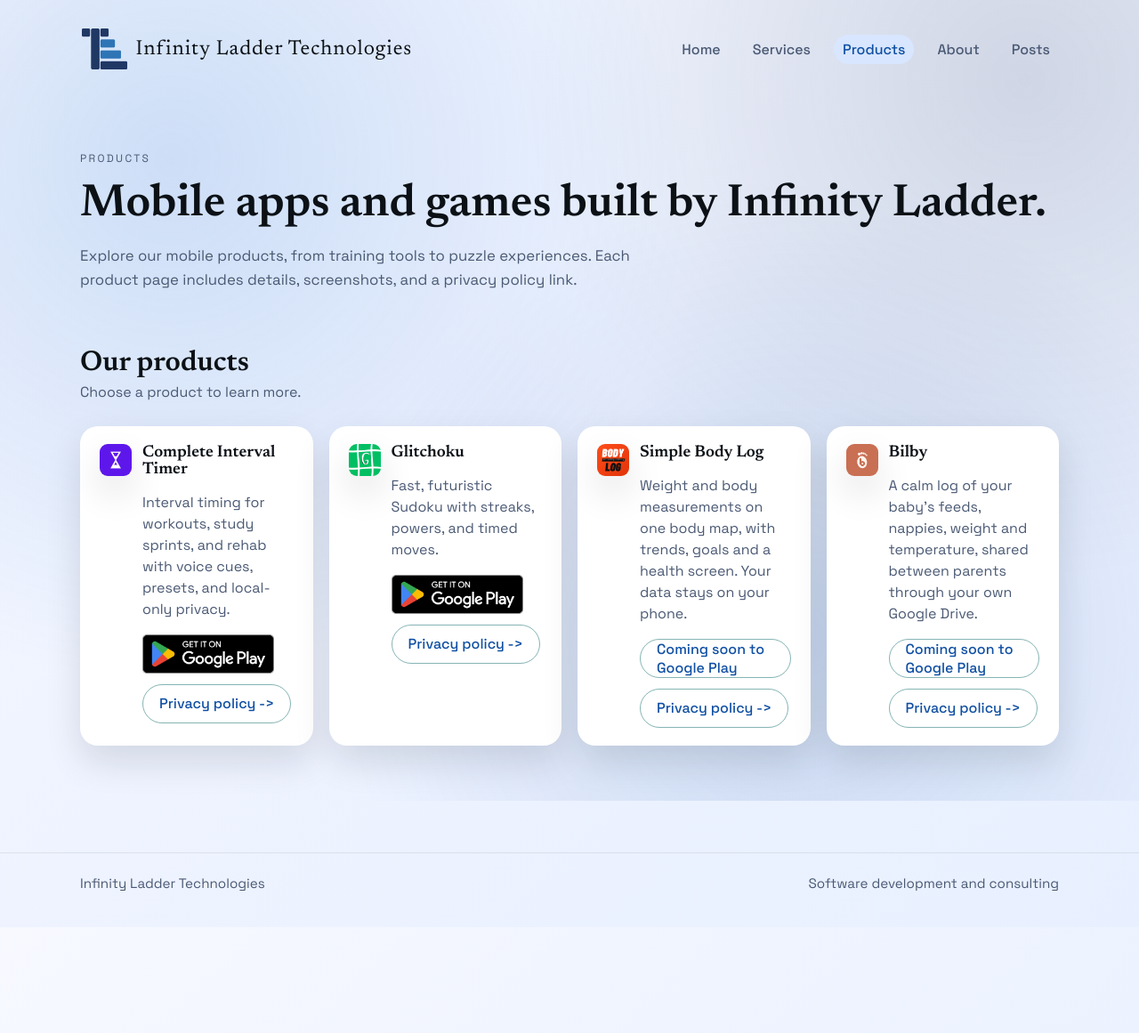
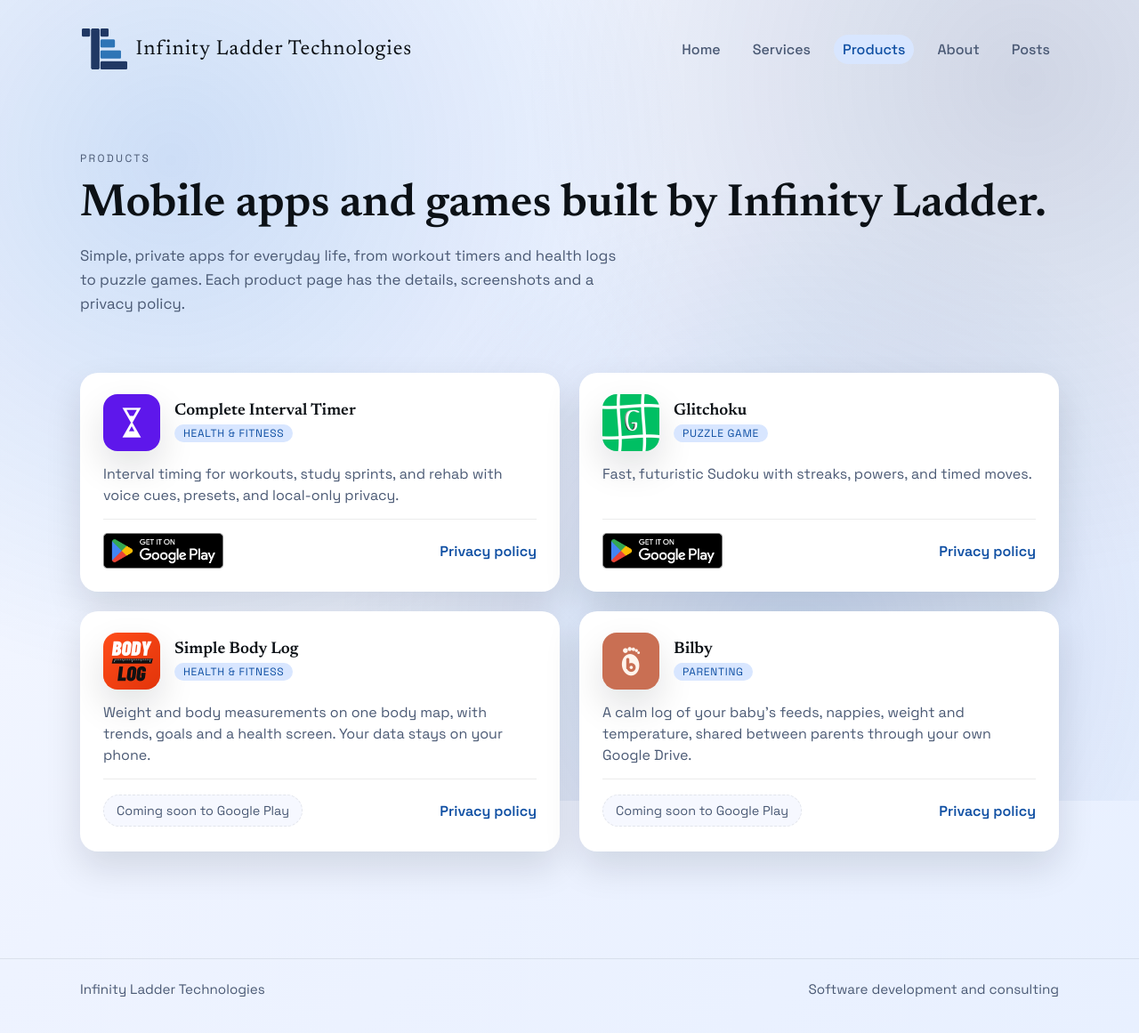
Before and after one commit to infinityladder/infinityladder.github.io, a Jekyll site: the page built from products/index.html, in a window 1280 px wide. Shown: the whole page at 89% size. Built offline with Jekyll 4.4.1, drawn with Linux system fonts in a browser that asks for light colours; before the commit the page ends 1042 px from its top, so only the background shows below that.

Commit message:
Products page: two-column cards with category tags and a tidy action row

```diff
--- a/products/index.html
+++ b/products/index.html
@@ -9,82 +9,82 @@ permalink: /products/
     <p class="eyebrow">Products</p>
     <h1>Mobile apps and games built by Infinity Ladder.</h1>
     <p class="lead">
-      Explore our mobile products, from training tools to puzzle experiences. Each product page includes
-      details, screenshots, and a privacy policy link.
+      Simple, private apps for everyday life, from workout timers and health logs to puzzle games.
+      Each product page has the details, screenshots and a privacy policy.
     </p>
   </section>
 
   <section class="services">
-    <div class="section-head">
-      <h2>Our products</h2>
-      <p>Choose a product to learn more.</p>
-    </div>
     <div class="product-grid">
       <article class="card product-card">
         <a class="product-card-cover" href="{{ '/products/complete-interval-timer/' | relative_url }}" aria-label="View Complete Interval Timer details"></a>
         <div class="product-card-content">
-          <div class="product-card-media">
+          <div class="product-card-head">
             <img class="product-card-icon" src="{{ '/images/products/complete-interval-timer/complete-interval-timer-app-icon-512.png' | relative_url }}" alt="Complete Interval Timer app icon">
-            <div class="product-card-text">
+            <div>
               <h3>Complete Interval Timer</h3>
+              <span class="product-tag">Health &amp; Fitness</span>
+            </div>
+          </div>
           <p>Interval timing for workouts, study sprints, and rehab with voice cues, presets, and local-only privacy.</p>
-              <div class="store-actions">
+          <div class="product-card-actions">
             <a class="store-badge" href="https://play.google.com/store/apps/details?id=com.malingaperera.interval_timer" target="_blank" rel="noopener">
               <img src="{{ '/images/site/GetItOnGooglePlay_Badge_Web_color_English.png' | relative_url }}" alt="Get it on Google Play">
             </a>
-                <a class="button ghost" href="{{ '/products/complete-interval-timer/privacy/' | relative_url }}">Privacy policy -></a>
-              </div>
-            </div>
+            <a class="text-link" href="{{ '/products/complete-interval-timer/privacy/' | relative_url }}">Privacy policy</a>
           </div>
         </div>
       </article>
       <article class="card product-card">
         <a class="product-card-cover" href="{{ '/products/glitchoku/' | relative_url }}" aria-label="View Glitchoku details"></a>
         <div class="product-card-content">
-          <div class="product-card-media">
+          <div class="product-card-head">
             <img class="product-card-icon" src="{{ '/images/products/glitchoku/glitchoku-app-icon-512.png' | relative_url }}" alt="Glitchoku app icon">
-            <div class="product-card-text">
+            <div>
               <h3>Glitchoku</h3>
+              <span class="product-tag">Puzzle game</span>
+            </div>
+          </div>
           <p>Fast, futuristic Sudoku with streaks, powers, and timed moves.</p>
-              <div class="store-actions">
+          <div class="product-card-actions">
             <a class="store-badge" href="https://play.google.com/store/apps/details?id=com.glitchoku.app" target="_blank" rel="noopener">
               <img src="{{ '/images/site/GetItOnGooglePlay_Badge_Web_color_English.png' | relative_url }}" alt="Get it on Google Play">
             </a>
-                <a class="button ghost" href="{{ '/products/glitchoku/privacy/' | relative_url }}">Privacy policy -></a>
-              </div>
-            </div>
+            <a class="text-link" href="{{ '/products/glitchoku/privacy/' | relative_url }}">Privacy policy</a>
           </div>
         </div>
       </article>
       <article class="card product-card">
         <a class="product-card-cover" href="{{ '/products/simple-body-log/' | relative_url }}" aria-label="View Simple Body Log details"></a>
         <div class="product-card-content">
-          <div class="product-card-media">
+          <div class="product-card-head">
             <img class="product-card-icon" src="{{ '/images/products/simple-body-log/simple-body-log-app-icon-512.png' | relative_url }}" alt="Simple Body Log app icon">
-            <div class="product-card-text">
+            <div>
               <h3>Simple Body Log</h3>
-              <p>Weight and body measurements on one body map, with trends, goals and a health screen. Your data stays on your phone.</p>
-              <div class="store-actions">
-                <span class="button ghost" aria-disabled="true">Coming soon to Google Play</span>
-                <a class="button ghost" href="{{ '/products/simple-body-log/privacy/' | relative_url }}">Privacy policy -></a>
+              <span class="product-tag">Health &amp; Fitness</span>
             </div>
           </div>
+          <p>Weight and body measurements on one body map, with trends, goals and a health screen. Your data stays on your phone.</p>
+          <div class="product-card-actions">
+            <span class="soon-pill">Coming soon to Google Play</span>
+            <a class="text-link" href="{{ '/products/simple-body-log/privacy/' | relative_url }}">Privacy policy</a>
           </div>
         </div>
       </article>
       <article class="card product-card">
         <a class="product-card-cover" href="{{ '/products/bilby/' | relative_url }}" aria-label="View Bilby details"></a>
         <div class="product-card-content">
-          <div class="product-card-media">
+          <div class="product-card-head">
             <img class="product-card-icon" src="{{ '/images/products/bilby/bilby-app-icon-512.png' | relative_url }}" alt="Bilby app icon">
-            <div class="product-card-text">
+            <div>
               <h3>Bilby</h3>
-              <p>A calm log of your baby's feeds, nappies, weight and temperature, shared between parents through your own Google Drive.</p>
-              <div class="store-actions">
-                <span class="button ghost" aria-disabled="true">Coming soon to Google Play</span>
-                <a class="button ghost" href="{{ '/products/bilby/privacy/' | relative_url }}">Privacy policy -></a>
+              <span class="product-tag">Parenting</span>
             </div>
           </div>
+          <p>A calm log of your baby's feeds, nappies, weight and temperature, shared between parents through your own Google Drive.</p>
+          <div class="product-card-actions">
+            <span class="soon-pill">Coming soon to Google Play</span>
+            <a class="text-link" href="{{ '/products/bilby/privacy/' | relative_url }}">Privacy policy</a>
           </div>
         </div>
       </article>
--- a/style.css
+++ b/style.css
@@ -377,14 +377,21 @@ h1 {
 
 .product-grid {
   display: grid;
-  grid-template-columns: repeat(auto-fit, minmax(240px, 1fr));
-  gap: 18px;
+  grid-template-columns: repeat(auto-fill, minmax(min(100%, 420px), 1fr));
+  gap: 22px;
 }
 
 .product-card {
   position: relative;
   overflow: hidden;
   cursor: pointer;
+  padding: 24px 26px;
+  transition: transform 0.2s ease, box-shadow 0.2s ease;
+}
+
+.product-card:hover {
+  transform: translateY(-3px);
+  box-shadow: 0 22px 46px rgba(12, 17, 22, 0.16);
 }
 
 .product-card-cover {
@@ -401,11 +408,14 @@ h1 {
   outline-offset: 4px;
 }
 
+/* Header, description, then actions pinned to the bottom so cards in a row line up. */
 .product-card-content {
   position: relative;
   z-index: 2;
-  display: grid;
-  gap: 12px;
+  display: flex;
+  flex-direction: column;
+  gap: 14px;
+  height: 100%;
   pointer-events: none;
 }
 
@@ -413,31 +423,65 @@ h1 {
   pointer-events: auto;
 }
 
-.product-card-media {
-  display: grid;
-  grid-template-columns: 36px 1fr;
-  gap: 12px;
-  align-items: start;
+.product-card-content p {
+  margin: 0;
+  color: var(--muted);
+}
+
+.product-card-head {
+  display: flex;
+  align-items: center;
+  gap: 16px;
+}
+
+.product-card-head h3 {
+  margin: 0 0 4px;
 }
 
 .product-card-icon {
-  width: 36px;
-  height: 36px;
-  border-radius: 9px;
+  width: 64px;
+  height: 64px;
+  border-radius: 16px;
   box-shadow: var(--shadow);
   background: #fff;
   object-fit: cover;
   flex-shrink: 0;
 }
 
-.product-card-icon.placeholder-icon {
-  background: linear-gradient(135deg, rgba(28, 109, 208, 0.22), rgba(12, 17, 22, 0.05));
-  box-shadow: none;
+.product-tag {
+  display: inline-block;
+  font-size: 0.75rem;
+  letter-spacing: 0.06em;
+  text-transform: uppercase;
+  color: var(--accent-strong);
+  background: var(--accent-soft);
+  border-radius: 999px;
+  padding: 2px 10px;
 }
 
-.product-card-text {
-  display: grid;
-  gap: 6px;
+.product-card-actions {
+  margin-top: auto;
+  padding-top: 14px;
+  border-top: 1px solid var(--line);
+  display: flex;
+  align-items: center;
+  justify-content: space-between;
+  gap: 12px;
+  flex-wrap: wrap;
+  min-height: 58px;
+}
+
+.product-card-actions .store-badge img {
+  height: 40px;
+}
+
+.soon-pill {
+  font-size: 0.9rem;
+  color: var(--muted);
+  background: var(--sand);
+  border: 1px dashed var(--line);
+  border-radius: 999px;
+  padding: 8px 14px;
 }
 
 .card-links {
```
Lines whose indentation alone changed are shown as unchanged.
